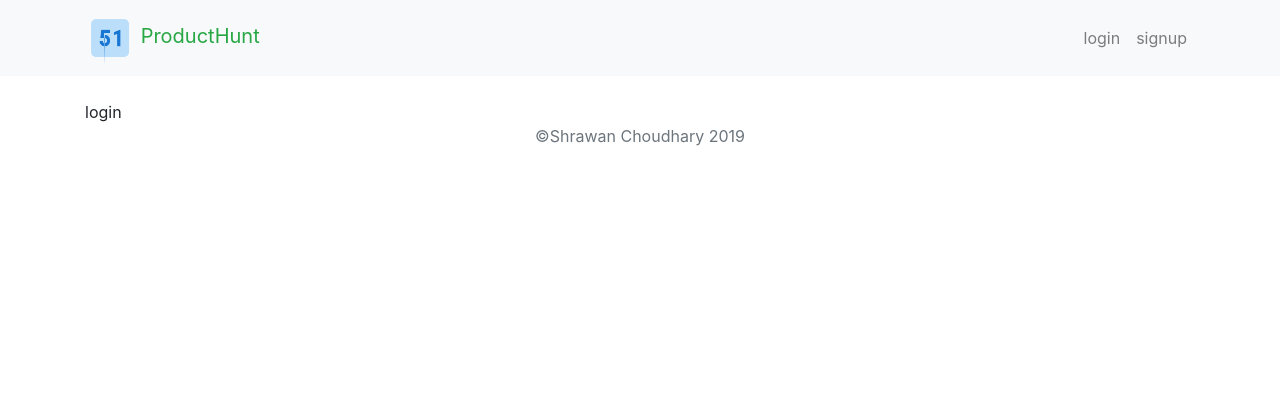
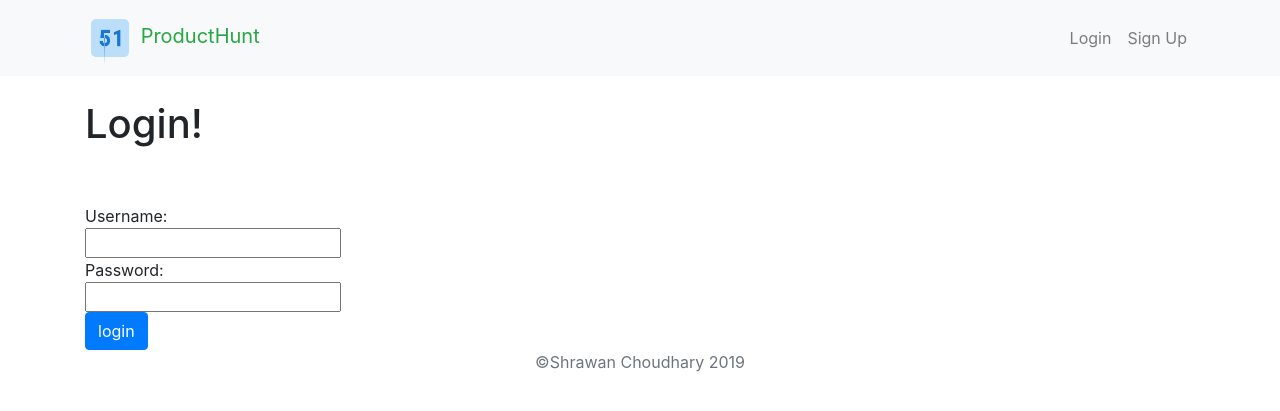
Before and after one commit to Shrawan907/producthunt-project, a Django app: page /accounts/login in a window 1280 px wide. Shown: the top 411 px of the page. Run offline with Django 3.2, Linux system fonts and the light colour scheme; some libraries are stand-ins or nearby versions.

Commit message:
auth stuff is added

```diff
--- a/accounts/templates/accounts/login.html
+++ b/accounts/templates/accounts/login.html
@@ -2,10 +2,26 @@
 
 {%  block content %}
 
+{% if error %}
+{{ error }}
+{% endif %}
 <br>
-
-login
+<h1>Login!</h1>
 
 <br>
+<br>
+<form method="POST" action="{% url 'login' %}">
+{% csrf_token %}
+
+Username:
+<br/>
+<input type="text" name="username" />
+<br/>
+Password:
+<br>
+<input type="password" name="password" /><br>
+
+<input class="btn btn-primary" type="submit" value="login" />
+</form>
 
 {% endblock %}
--- a/accounts/views.py
+++ b/accounts/views.py
@@ -3,7 +3,15 @@ from django.contrib.auth.models import User
 from django.contrib import auth
 
 def login(request):
-    return render(request, 'accounts/login.html')
+    if request.method == 'POST':
+        user = auth.authenticate(username=request.POST['username'],password=request.POST['password'])
+        if user is not None:
+            auth.login(request,user)
+            return redirect('home')
+        else:
+            return render(request,'accounts/login.html', {'error': 'username or password is not correct!'})
+    else:
+        return render(request, 'accounts/login.html')
 
 def signup(request):
     if request.method == 'POST':
@@ -26,4 +34,6 @@ def signup(request):
 
 
 def logout(request):
-    return render(request, 'accounts/logout.html')
+    if request.method == 'POST':
+        auth.logout(request)
+        return redirect('home')
--- a/producthunt/templates/base.html
+++ b/producthunt/templates/base.html
@@ -70,13 +70,26 @@
     -->
             <div class="collapse navbar-collapse" id="navbarNav">
                 <ul class="navbar-nav ml-auto">
-                <li class="nav-item" >
-                    <a class="nav-link" href="#">login</a>
-                </li>
-                <li class="nav-item">
-                    <a class="nav-link" href="#">signup</a>
-                </li>
+                {% if user.is_authenticated %}
 
+                    <li class="nav-item" >
+                      <a class="nav-link" href="javascript:{document.getElementById('logout').submit()}" onclick="">logout</a>
+                      <form id="logout" method="POST" action="{% url 'logout' %}">
+                        {% csrf_token %}
+                      <input type="hidden" />
+
+                      </form>
+                    </li>
+
+                {% else %}
+
+                      <li class="nav-item" >
+                          <a class="nav-link" href="{% url 'login' %}">Login</a>
+                      </li>
+                      <li class="nav-item">
+                          <a class="nav-link" href="{% url 'signup' %}">Sign Up</a>
+                      </li>
+                {% endif %}
                 </ul>
             </div>
         </div>
```
